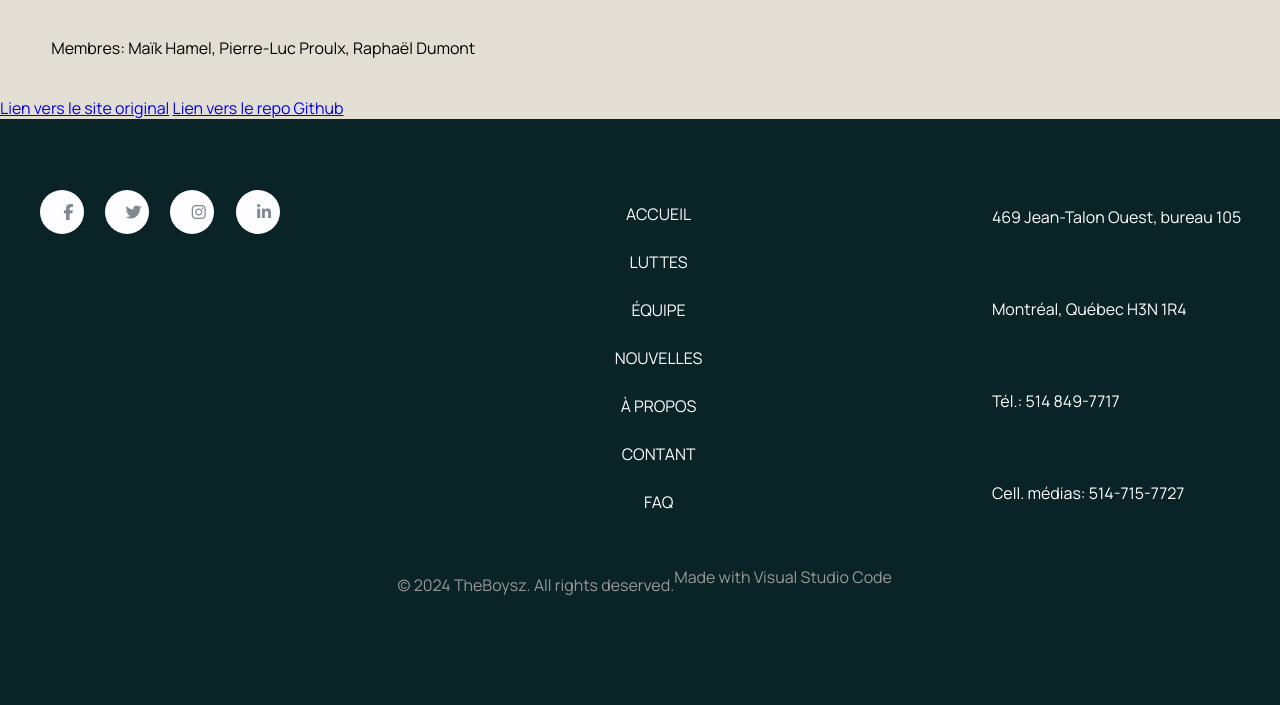
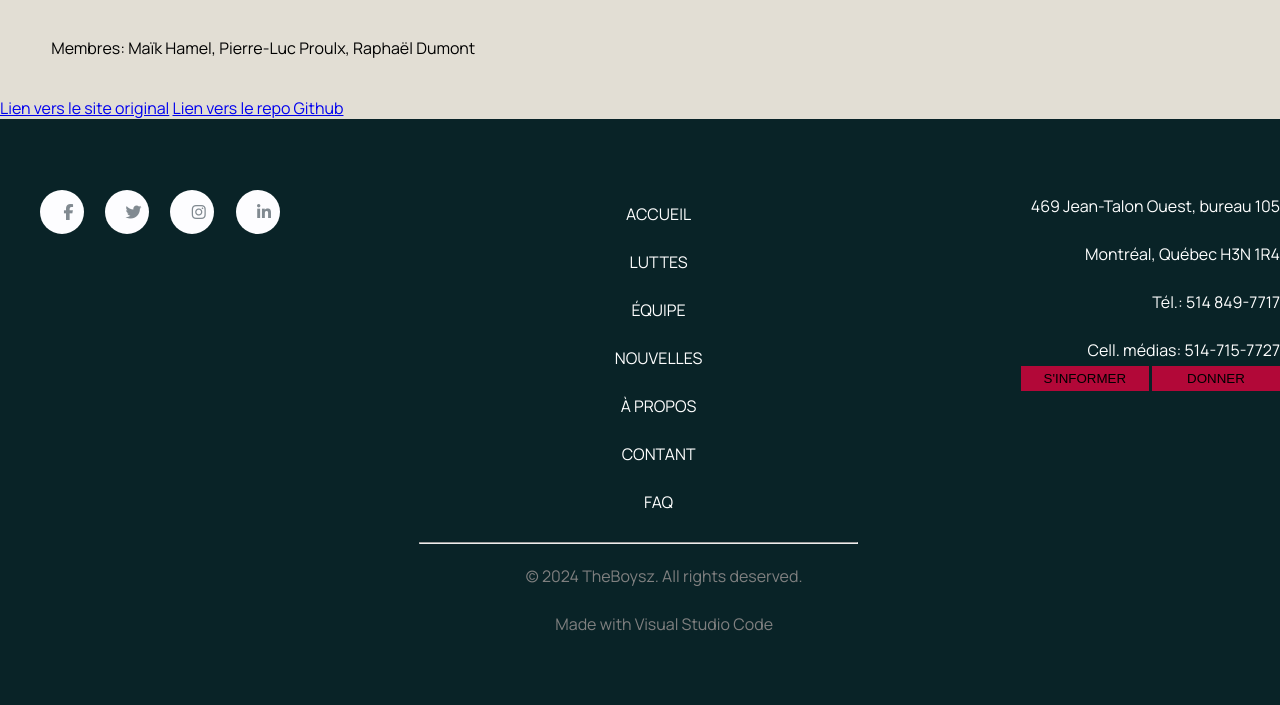
Before and after one commit to TheBoyzs/droits-et-libertes-the-boyzs, a PHP site: page / in a window 1280 px wide. Shown: the part 165-870 px from the top of the page. Before the commit the page ends 760 px from the top, so only its background shows below. Run offline with PHP 8.4, Linux system fonts and the light colour scheme; some libraries are stand-ins or nearby versions.

Commit message:
optimizing the footer

```diff
--- a/index.html
+++ b/index.html
@@ -74,18 +74,25 @@
                 <li><a link="#">Contant</a></li>
                 <li><a link="#">FAQ</a></li>
             </ul>
-            <div class="legal">
-                <p>&copy; 2024 TheBoysz. All rights deserved.</p>
-                <div class="legal__links">
-                    <span>Made with Visual Studio Code</span>
-                </div>
+            <hr>
+            <div class="footer-wrapper__legal">
+                <p>&copy; 2024 TheBoysz. All rights deserved.</p><br>
+                    <p>Made with Visual Studio Code</p>
             </div>
         </div>
-        <div class="footer-wrapper__item">
+        <div class="footer-wrapper__info">
             <p id="address">469 Jean-Talon Ouest, bureau 105</p><br>
             <p id="ville">Montréal, Québec H3N 1R4</p><br>
             <p id="cell">Tél.: 514 849-7717</p><br>
             <p id="media">Cell. médias: 514-715-7727</p><br>
+            <div class="footer-wrapper__buttons">
+                <button>
+                    S'INFORMER
+                </button>
+                <button>
+                    DONNER
+                </button>
+            </div>
         </div>
 
         </section>
--- a/styles.css
+++ b/styles.css
@@ -154,6 +154,15 @@ footer .footer-right {
   text-decoration: underline;
   color: #B20838;
 }
+.footer-wrapper__legal {
+  line-height: 0;
+  text-align: center;
+  color: gray;
+}
+.footer-wrapper__info {
+  text-align: right;
+  line-height: 0%;
+}
 
 @media (min-width: 375px) {
   header {
```
Also changed, not shown: partials/_footer.scss (+12 -2 lines), 1 other file.
